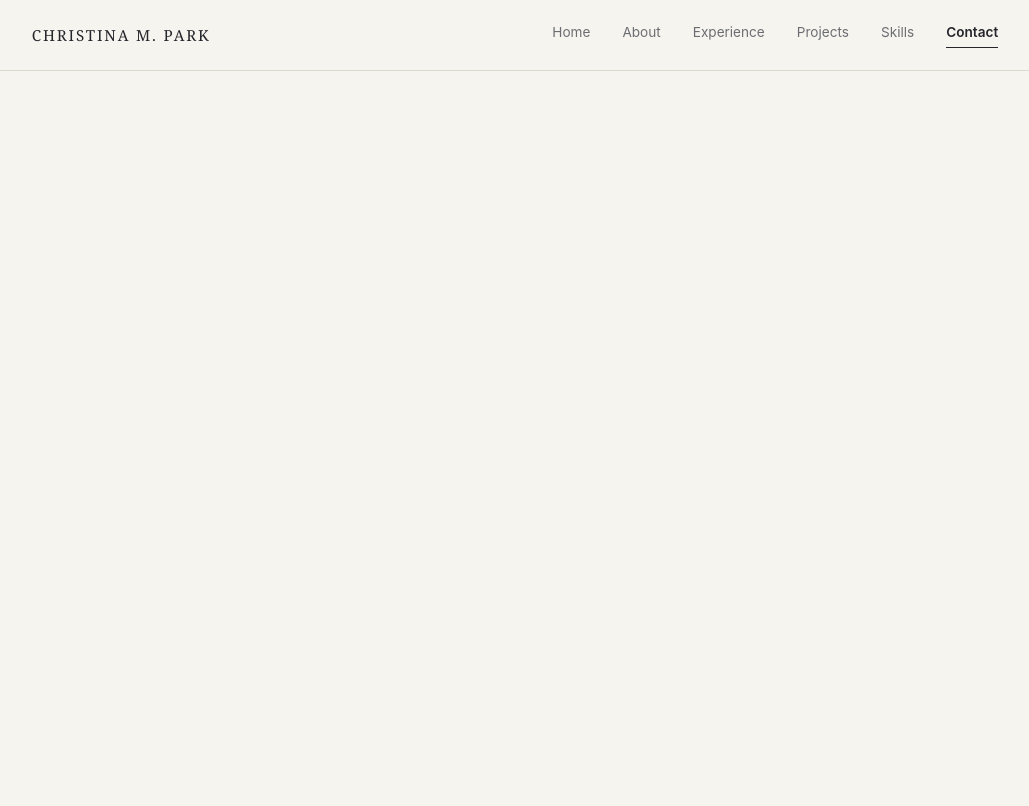
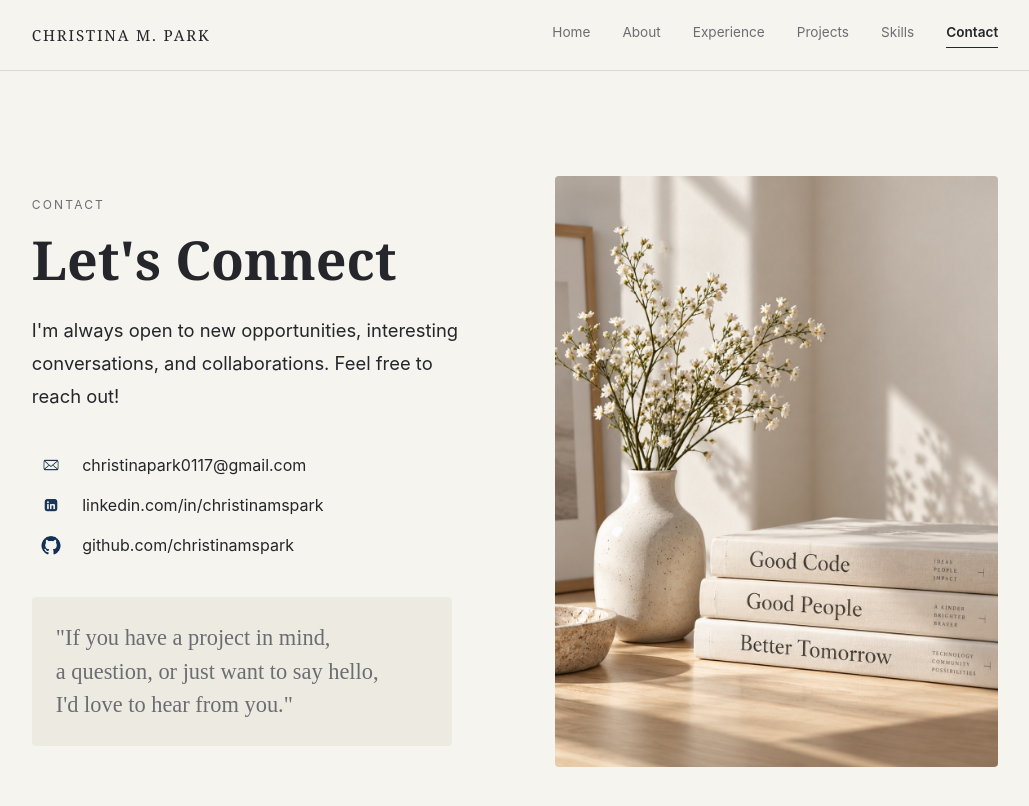
Before and after one commit to christinapark0117/profile-page, a React (Create React App) app: page /contact in a window 1280 px wide. Shown: the top 806 px of the page, without its empty margins (125-1154 px from the left). Built offline with nearby package versions, Linux system fonts and the light colour scheme.

Commit message:
contact page created and developed. Added a new photo for contact page.

```diff
--- a/src/App.js
+++ b/src/App.js
@@ -8,6 +8,7 @@ import ProjectContainer from "./Project/ProjectContainer";
 import BreadIsGold from "./Project/BreadIsGold";
 import BurgerDiner from "./Project/BurgerDiner";
 import AllensCabinets from "./Project/AllensCabinets";
+import Contact from "./Contact/Contact";
 
 
 function App() {
@@ -19,6 +20,7 @@ function App() {
         <Route exact path='/' component={HomeContainer} />
         <Route exact path='/aboutme' component={AboutMe} />
         <Route exact path='/project' component={ProjectContainer} />
+         <Route exact path='/contact' component={Contact} />
 
         <Route exact path='/project/breadisgold' component={BreadIsGold} />
         <Route exact path='/project/burgerdiner' component={BurgerDiner} />
--- /dev/null
+++ b/src/Contact/Contact.js
@@ -0,0 +1,48 @@
+import React from 'react'
+import '../PageStyle/Contact.css'
+import mailIcon from '../Media/mail.png'
+import linkedinIcon from '../Media/linkedinlogo.png'
+import githubIcon from '../Media/githublogo.png'
+
+const Contact = () => {
+    return (
+        <div id="contact" className="page-section">
+            <div className="contactGrid">
+                <div className="contactCopy">
+                    <div className="eyebrow">Contact</div>
+                    <h1 className="section-heading">Let's Connect</h1>
+                    <p className="contactIntro">
+                        I'm always open to new opportunities, interesting conversations,
+                        and collaborations. Feel free to reach out!
+                    </p>
+
+                    <div className="contactList">
+                        <a className="contactRow" href="mailto:christinapark0117@gmail.com">
+                            <img className="contactIcon" alt="Email" src={mailIcon}/>
+                            christinapark0117@gmail.com
+                        </a>
+                        <a className="contactRow" target="_blank" rel="noreferrer" href="https://www.linkedin.com/in/meet-christina-park/">
+                            <img className="contactIcon" alt="LinkedIn" src={linkedinIcon}/>
+                            linkedin.com/in/christinamspark
+                        </a>
+                        <a className="contactRow" target="_blank" rel="noreferrer" href="https://github.com/christinapark0117">
+                            <img className="contactIcon" alt="GitHub" src={githubIcon}/>
+                            github.com/christinamspark
+                        </a>
+                    </div>
+
+                    <div className="contactQuoteBox script-quote">
+                        "If you have a project in mind, <br/>a question, or just want to say hello,<br/>
+                        I'd love to hear from you."
+                    </div>
+                </div>
+
+                <div className="contactImageWrap">
+                    <img className="contactImage" alt="" src={require('../Media/contact-photo.jpeg')}/>
+                </div>
+            </div>
+        </div>
+    )
+}
+
+export default Contact
--- /dev/null
+++ b/src/PageStyle/Contact.css
@@ -0,0 +1,65 @@
+#contact {
+    min-height: 100vh;
+    display: flex;
+    align-items: center;
+}
+
+.contactGrid {
+    width: 100%;
+    display: grid;
+    grid-template-columns: 3fr 3fr;
+    gap: 5rem;
+    align-items: center;
+}
+
+#contact .section-heading {
+    font-size: clamp(2.6rem, 4.2vw, 3.6rem);
+}
+
+.contactIntro {
+    font-size: 1.15rem;
+    line-height: 1.8;
+    max-width: 520px;
+    margin-bottom: 2.5rem;
+}
+
+.contactList {
+    display: flex;
+    flex-direction: column;
+    gap: 1rem;
+    margin-bottom: 2.5rem;
+}
+
+.contactRow {
+    display: flex;
+    align-items: center;
+    gap: 0.75rem;
+    text-decoration: none;
+    font-size: 1 rem;
+}
+
+.contactIcon {
+    width: 3vw;
+    height: 3vh;
+    object-fit: contain;
+    flex-shrink: 0;
+}
+
+.contactQuoteBox {
+    background: var(--color-bg-alt);
+    border-radius: 4px;
+    padding: 1.5rem;
+    max-width: 420px;
+    color: var(--color-text-muted);
+}
+
+.contactImage {
+    width: 100%;
+    aspect-ratio: 3 / 4;
+    object-fit: cover;
+    border-radius: 4px;
+}
+
+@media only screen and (max-width: 800px) {
+    .contactGrid { grid-template-columns: 1fr; }
+}
```
Also changed, not shown: src/Media/contact-photo.jpeg (added).
